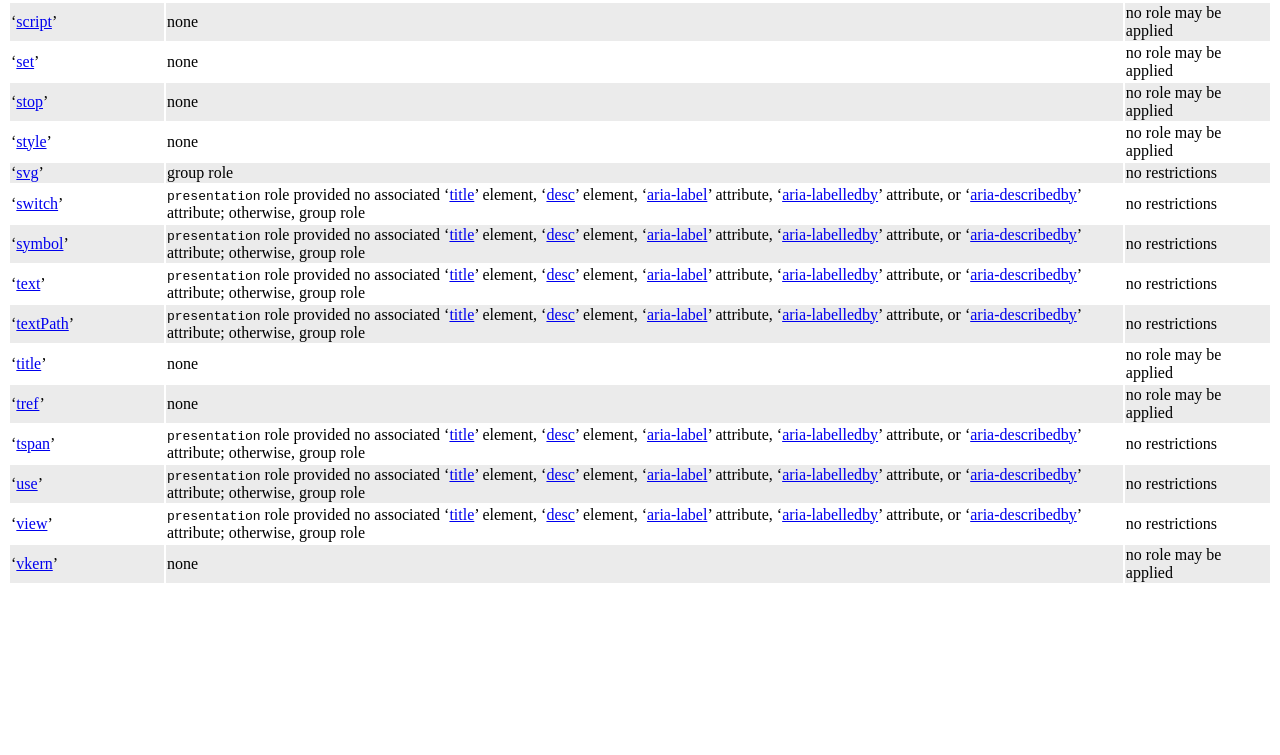
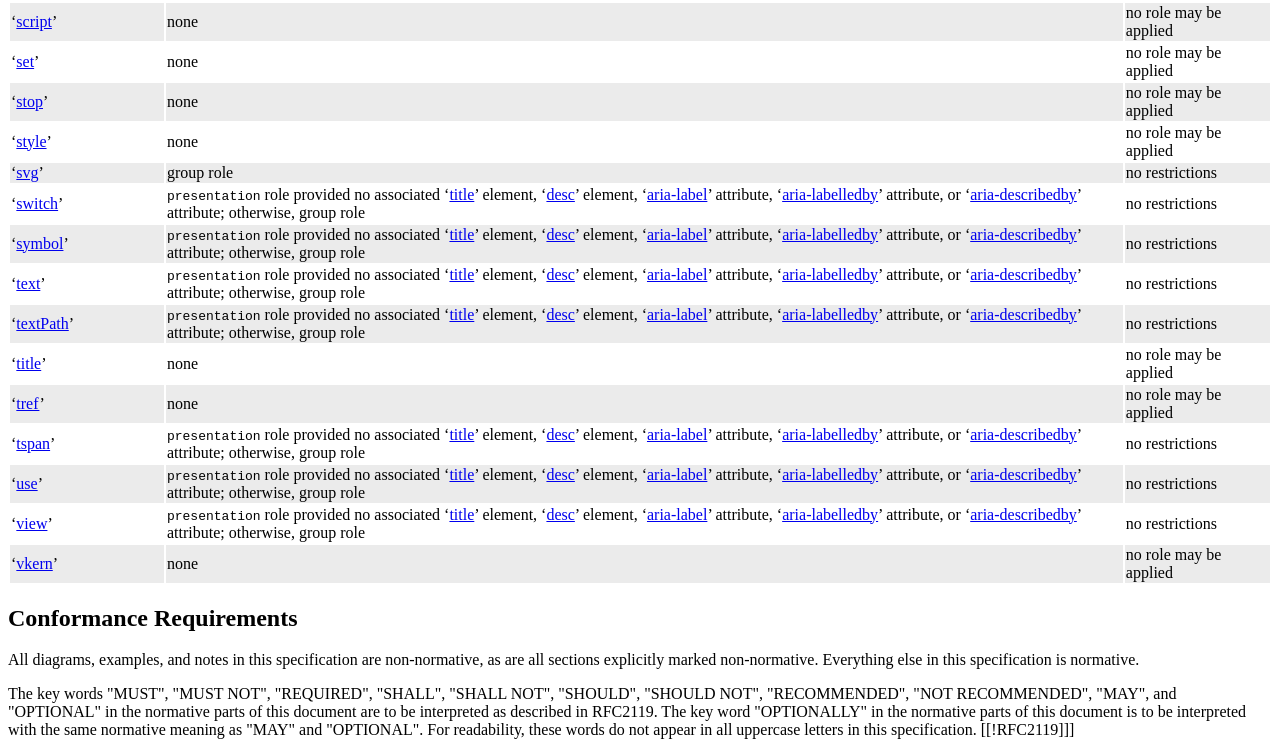
Before and after one commit to webspecs/SVG1.1-ARIA, a website: page index.src.html in a window 1280 px wide. Shown: the part 2983-3738 px from the top of the page. Before the commit the page ends 3576 px from the top, so only its background shows below. Drawn offline with nearby package versions, Linux system fonts and the light colour scheme.

Commit message:
definitely added conformance requirements this time

```diff
--- a/index.src.html
+++ b/index.src.html
@@ -493,5 +493,16 @@ p.note, div.note {
 	  </tbody>
 	</table>
     </section>
+    <section>
+    <h2>Conformance Requirements</h2>
+    <p>All diagrams, examples, and notes in this specification are non-normative, as are all sections
+  explicitly marked non-normative. Everything else in this specification is normative.</p>
+  <p>The key words "MUST", "MUST NOT", "REQUIRED", "SHALL", "SHALL NOT", "SHOULD", "SHOULD
+  NOT", "RECOMMENDED", "NOT RECOMMENDED", "MAY", and "OPTIONAL" in the normative parts of
+  this document are to be interpreted as described in RFC2119. The key word "OPTIONALLY" in the
+  normative parts of this document is to be interpreted with the same normative meaning as "MAY" and
+  "OPTIONAL". For readability, these words do not appear in all uppercase letters in this
+  specification. [[!RFC2119]]]</p>
+  </section>
     </body>
     </html>
```
